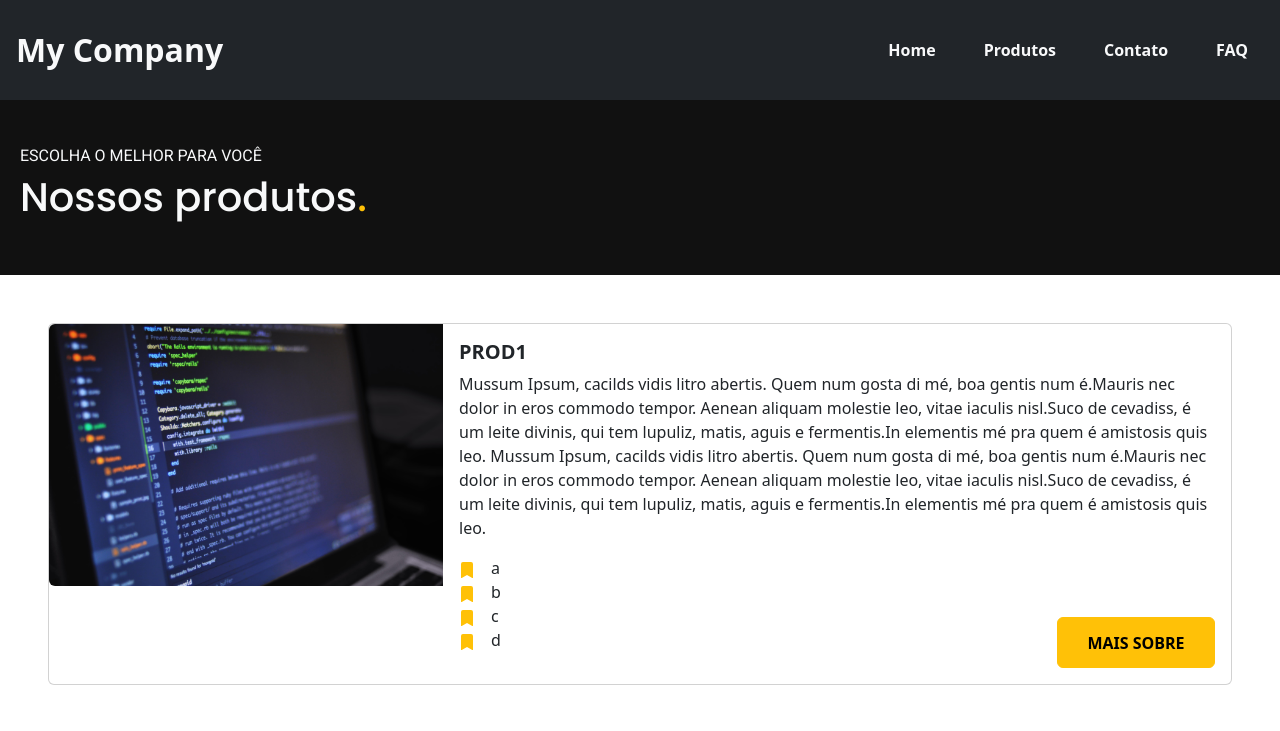
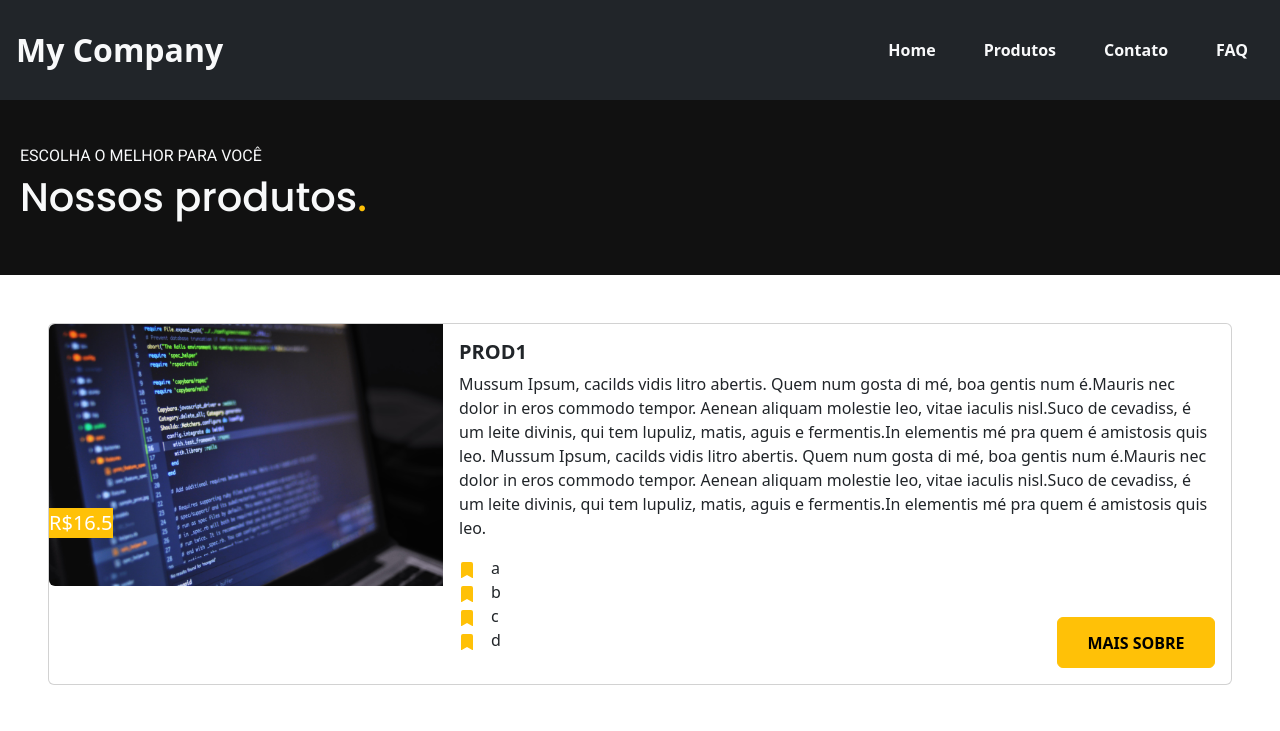
Before and after one commit to JEFFERSON300/Site-LAB365, a React (Vite) app: page /products in a window 1280 px wide. Shown: the top 731 px of the page. Built offline with nearby package versions, Linux system fonts and the light colour scheme.

Commit message:
adição dos preços dos produtos

```diff
--- a/src/Pages/ProductPage/Product.page.jsx
+++ b/src/Pages/ProductPage/Product.page.jsx
@@ -34,6 +34,7 @@ export const ProductPage = () => {
       description:
         "Mussum Ipsum, cacilds vidis litro abertis. Quem num gosta di mé, boa gentis num é.Mauris nec dolor in eros commodo tempor. Aenean aliquam molestie leo, vitae iaculis nisl.Suco de cevadiss, é um leite divinis, qui tem lupuliz, matis, aguis e fermentis.In elementis mé pra quem é amistosis quis leo. Mussum Ipsum, cacilds vidis litro abertis. Quem num gosta di mé, boa gentis num é.Mauris nec dolor in eros commodo tempor. Aenean aliquam molestie leo, vitae iaculis nisl.Suco de cevadiss, é um leite divinis, qui tem lupuliz, matis, aguis e fermentis.In elementis mé pra quem é amistosis quis leo.",
       characteristics: ["a", "b", "c", "d"],
+      price: 16.5,
     },
     {
       id: 2,
@@ -42,6 +43,7 @@ export const ProductPage = () => {
       description:
         "Mussum Ipsum, cacilds vidis litro abertis. Quem num gosta di mé, boa gentis num é.Mauris nec dolor in eros commodo tempor. Aenean aliquam molestie leo, vitae iaculis nisl.Suco de cevadiss, é um leite divinis, qui tem lupuliz, matis, aguis e fermentis.In elementis mé pra quem é amistosis quis leo.",
       characteristics: ["a", "b", "c"],
+      price: 169.5,
     },
     {
       id: 3,
@@ -50,6 +52,7 @@ export const ProductPage = () => {
       description:
         "Mussum Ipsum, cacilds vidis litro abertis. Quem num gosta di mé, boa gentis num é.Mauris nec dolor in eros commodo tempor. Aenean aliquam molestie leo, vitae iaculis nisl.Suco de cevadiss, é um leite divinis, qui tem lupuliz, matis, aguis e fermentis.In elementis mé pra quem é amistosis quis leo.",
       characteristics: ["a", "b"],
+      price: 99.5,
     },
   ];
 
--- a/src/components/CardProductComponent/CardProductComponent.jsx
+++ b/src/components/CardProductComponent/CardProductComponent.jsx
@@ -2,10 +2,9 @@ import "./CardProductComponent.css";
 import PropTypes from "prop-types";
 
 function CardProductComponent(props) {
-
   const getImage = (name) => {
     const BASEPATH = "./images/NAME_IMAGE";
-    return (BASEPATH.replace("NAME_IMAGE",name));
+    return BASEPATH.replace("NAME_IMAGE", name);
   };
 
   const characterItem = (item) => {
@@ -49,10 +48,22 @@ function CardProductComponent(props) {
       <div className="row g-0">
         <div className="col-md-4">
           <img
+            style={{ position: "relative" }}
             src={getImage(props.productItem.imagePath)}
             className="rounded-start img-fluid"
             alt="..."
           />
+          <p
+            style={{
+              position: "absolute",
+              color: "white",
+              top: "11.5rem",
+              backgroundColor: "#FFC107",
+              fontSize: "20px",
+            }}
+          >
+            {props.productItem.price ? `R$` + props.productItem.price : ""}
+          </p>
         </div>
         <div className="col-md-8">
           <div className="card-body d-flex align-items-center">
@@ -91,6 +102,7 @@ CardProductComponent.propTypes = {
     product: PropTypes.string,
     description: PropTypes.string,
     characteristics: PropTypes.arrayOf(PropTypes.string),
+    price: PropTypes.number,
   }),
 };
 
```
